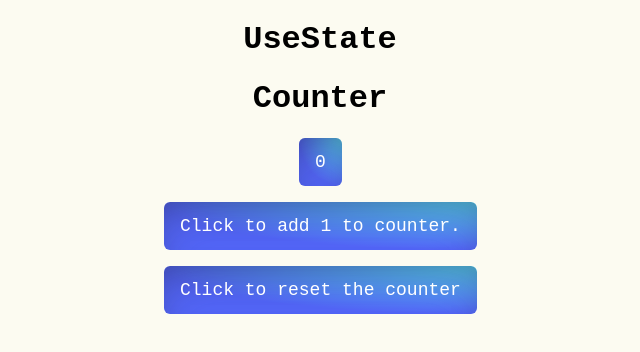
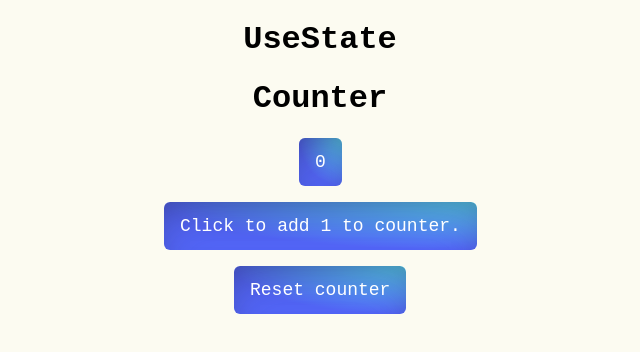
Before and after one commit to danieloliel/Usestate, a React (Create React App) app in the folder usestate/: page / in a window 1280 px wide. Shown: the top 352 px of the page, without its empty margins (320-960 px from the left). Built offline with nearby package versions, Linux system fonts and the light colour scheme.

Commit message:
Roni solved homework2

```diff
--- a/usestate/src/Counter.js
+++ b/usestate/src/Counter.js
@@ -2,27 +2,23 @@ import { useState } from "react";
 function Counter() {
     const [count, setCount]= useState(0);
     function incr(){
+
         setCount(
             function(oldCount){
-                return oldCount +1;
-            }
-        )
-        console.log(count)
-    }
-    function clear(){
-        setCount(
-            function(oldCount){
-                oldCount =0;
-                return oldCount;
+                 return oldCount +1;
             }
         )
     }
+    function reset(){
+        setCount(0) }
+
+
     return (
       <div>
        <h1>Counter</h1>
        <p><div class="button-29">{count}</div></p>
        <button class="button-29"  onClick={incr}>Click to add 1 to counter.</button> <p></p>
-       <button class="button-29"  onClick={clear}>Click to reset the counter</button>
+       <button class="button-29"  onClick={reset}>Reset counter</button>
       </div>
     );
   }
```
Also changed, not shown: 1 other file (tests, documents, lock files or other folders).
